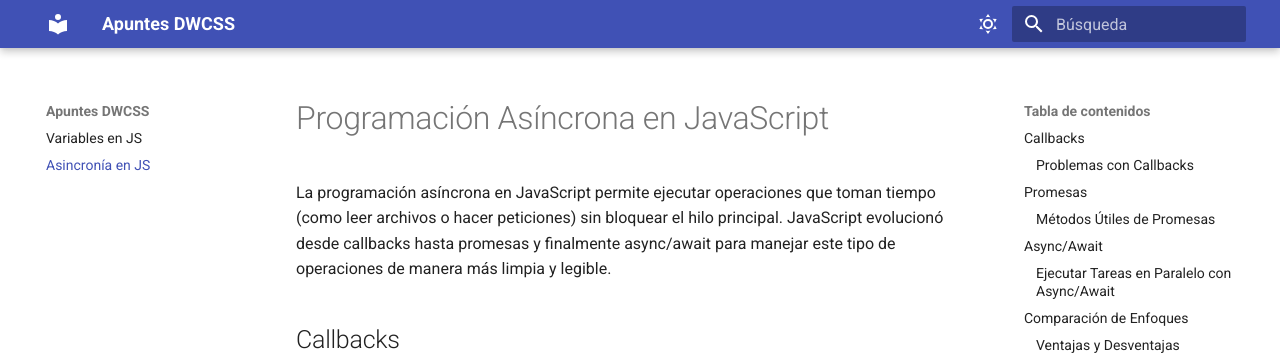
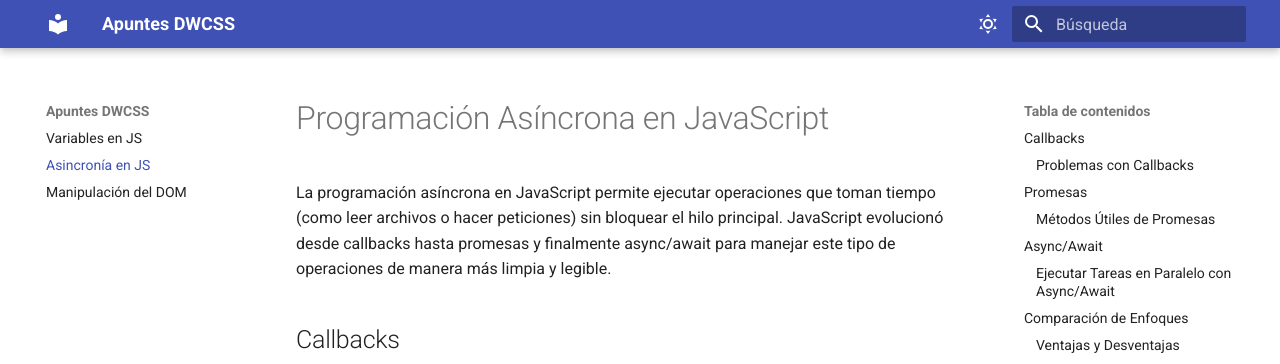
Before and after one commit to Paula-Collazo/DWCC, an MkDocs documentation site: the page built from docs/Programación Asíncrona.md, in a window 1280 px wide. Shown: the top 364 px of the page. Built offline with MkDocs 1.6.1 and Material for MkDocs 9.7.7, drawn with Linux system fonts in a browser that asks for light colours.

Commit message:
Update mkdocs.yml

```diff
--- a/mkdocs.yml
+++ b/mkdocs.yml
@@ -25,7 +25,8 @@ theme:
 # Navegación
 nav:
   - Variables en JS: 01_variables.md
-  - Asincronía en JS: Programación Asíncrona en JavaScript.md
+  - Asincronía en JS: Programación Asíncrona.md
+  - Manipulación del DOM: Manipulación del DOM.md
 
 # Extensiones básicas
 markdown_extensions:
```
Also changed, not shown: docs/Programación Asíncrona.md (renamed from docs/Programación Asíncrona en JavaScript.md).
